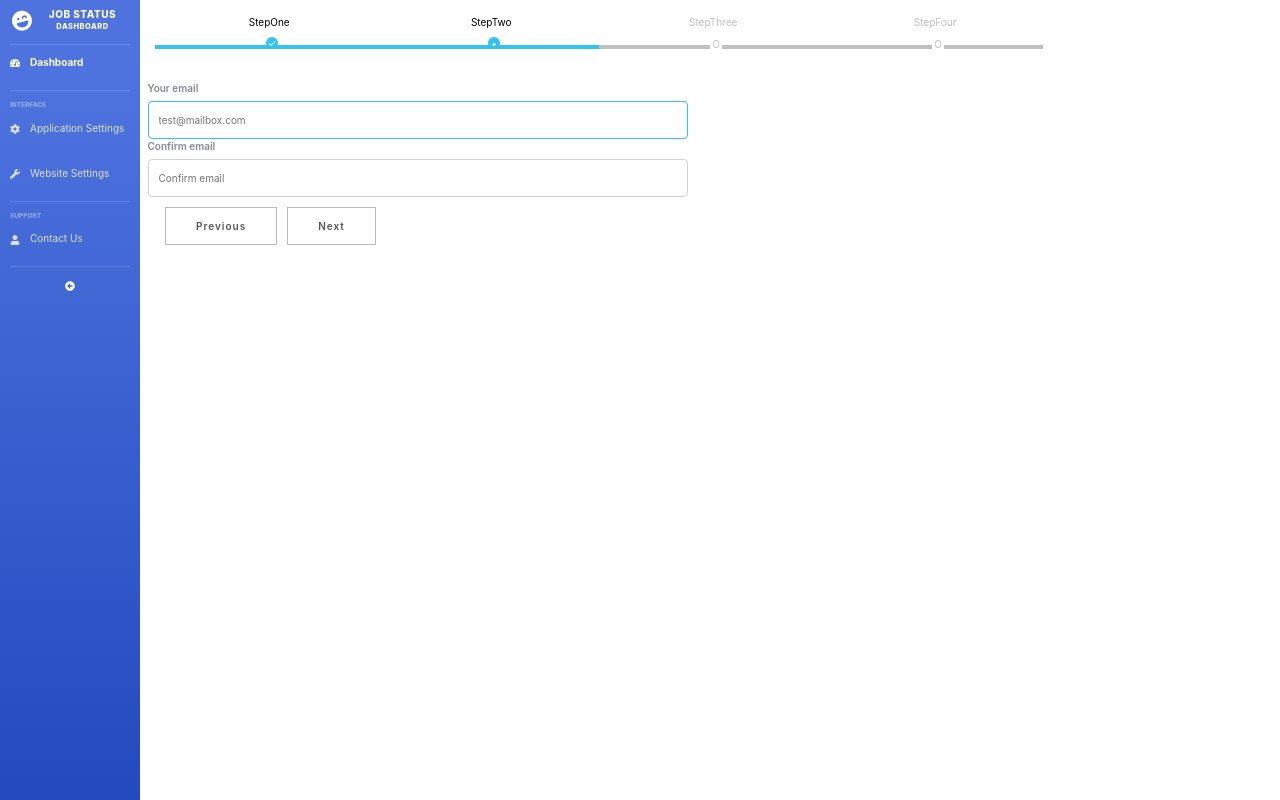
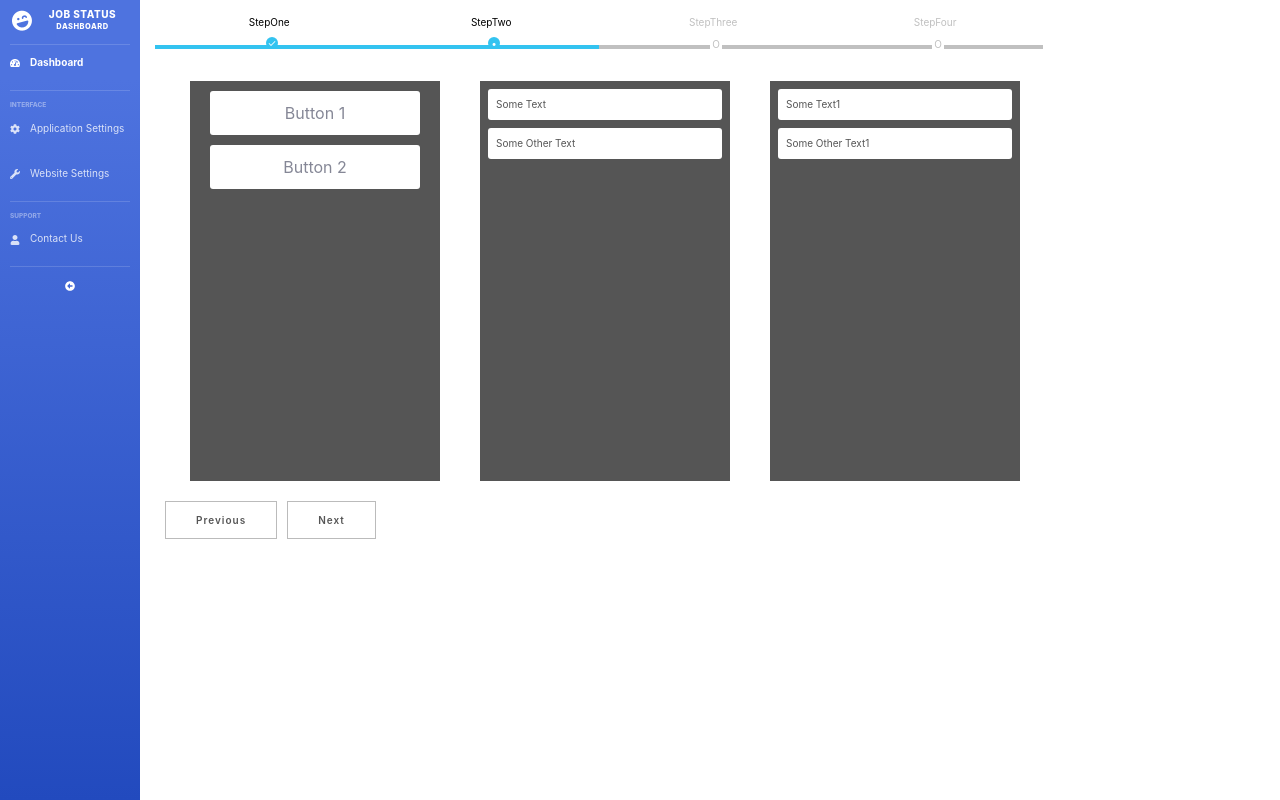
Before and after one commit to jojivarghes/jobs-board, a React (Create React App) app in the folder ui/: page /appsetts in a window 1280 px wide. Both pictures are taken after a click on the item "StepTwo". Built offline with nearby package versions, Linux system fonts and the light colour scheme; no server answers.

Commit message:
axios libray added and drag and drop

```diff
--- a/ui/package.json
+++ b/ui/package.json
@@ -4,6 +4,7 @@
   "private": true,
   "dependencies": {
     "@y0c/react-datepicker": "^0.3.4",
+    "axios": "^0.18.0",
     "bootstrap": "^4.3.1",
     "jquery": "^3.3.1",
     "mdbreact": "^4.11.0",
@@ -14,7 +15,8 @@
     "react-icons": "^3.4.0",
     "react-router-dom": "^4.3.1",
     "react-scripts": "2.1.5",
-    "recharts": "^1.5.0"
+    "recharts": "^1.5.0",
+    "styled-components": "^4.1.3"
   },
   "scripts": {
     "start": "react-scripts start",
--- a/ui/src/components/AppSettings/AppSettings.js
+++ b/ui/src/components/AppSettings/AppSettings.js
@@ -4,10 +4,63 @@ import { StepTwo } from './StepTwo';
 import { StepThree } from './StepThree';
 import { StepFour } from './StepFour';
 import Multistep from './MultiStep';
+import axios from 'axios';
 
-const appSettings = (props) => {
+class AppSettings extends React.Component {
+        state = {
+            userName: '',
+            password: '',
+            host: '',
+            port: '',
+            options: [],
+            selectedOption: '',
+            db: ''
+        };
+
+    componentDidMount(){
+        axios.get('http://www.mocky.io/v2/5c77df5830000053009d6551')
+        .then((response) => {
+          this.setState({options:response.data.sources});
+        })
+        .catch((error) => {
+          console.log(error);
+        })
+    }
+
+      handleUserNameChanged = (event) => {
+        this.setState({userName: event.target.value})
+      }
+
+      handleDbNameChanged = (event) => {
+        this.setState({dbName: event.target.value})
+      }
+
+      handlePasswordChanged = (event) => {
+        this.setState({password: event.target.value})
+      }
+
+      handleHostChanged = (event) => {
+        this.setState({host: event.target.value})
+      }
+
+      handlePortChanged = (event) => {
+        this.setState({port: event.target.value})
+      }
+
+      handleChange = (event) => {
+        this.setState({selectedOption: event.target.value});
+        console.log(this.state.selectedOption);
+      }
+
+      render(){
         const steps = [
-        {name: 'StepOne', component: <StepOne/>},
+            {name: 'StepOne', component: <StepOne myData={this.state}
+                                handleUserNameChanged={this.handleUserNameChanged}
+                                handleDbNameChanged={this.handleDbNameChanged}
+                                handlePasswordChanged = {this.handlePasswordChanged}
+                                handleHostChanged = {this.handleHostChanged}
+                                handlePortChanged = {this.handlePortChanged}
+                                handleChange = {this.handleChange}/>},
             {name: 'StepTwo', component: <StepTwo/>},
             {name: 'StepThree', component: <StepThree/>},
             {name: 'StepFour', component: <StepFour/>}
@@ -16,5 +69,6 @@ const appSettings = (props) => {
             <Multistep showNavigation={true} steps={steps}/>
         );
       }
+}
 
-export default appSettings;
+export default AppSettings;
--- /dev/null
+++ b/ui/src/components/AppSettings/DragNDrop.js
@@ -0,0 +1,82 @@
+import React from 'react';
+import styled from 'styled-components';
+import Draggable from './Draggable';
+import Droppable from './Droppable';
+
+const Wrapper = styled.div`
+    //width: 100%;
+    padding: 0px 0px 10px 15px;
+    display: flex;
+    justify-content: center;
+`;
+
+const Item = styled.div`
+    padding: 8px;
+    color: #555;
+    background-color: white;
+    border-radius: 3px;
+`;
+
+const Anchor = styled.a`
+    background-color: white;
+    color: #555;
+    padding: 10px 20px;
+    text-align: center;
+    display: block;
+    text-decoration: none;
+    font-size: 16px;
+    margin: 10px 20px;
+    border-radius: 3px;
+    cursor: pointer;
+`;
+
+const droppableStyle = {
+    backgroundColor: '#555',
+    width: '250px',
+    minHeight: '400px',
+    height: 'auto',
+    margin: '0px 20px'
+};
+
+const Table = styled.div`
+    background-color: '#555',
+    width: '250px',
+    min-height: '400px',
+    height: 'auto',
+    margin: '0px 20px'
+`;
+
+export default class DragNDrop extends React.Component{
+    constructor () {
+        super()
+        this.button1Handler = this.button1Handler.bind(this);
+        this.button2Handler = this.button2Handler.bind(this);
+    }
+
+    button1Handler (event) {
+        alert("button1");
+    }
+
+    button2Handler (event) {
+        alert("button2");
+    }
+
+    render(){
+        return (
+            <Wrapper>
+                <Table style={droppableStyle}>
+                <Anchor onClick={this.button1Handler}>Button 1</Anchor>
+                <Anchor onClick={this.button2Handler}>Button 2</Anchor>
+                </Table>
+                <Droppable id="dr1" style={droppableStyle}>
+                    <Draggable id="item1" style={{margin:'8px'}}><Item>Some Text</Item></Draggable>
+                    <Draggable id="item2" style={{margin:'8px'}}><Item>Some Other Text</Item></Draggable>
+                </Droppable>
+                <Droppable id="dr2" style={droppableStyle}>
+                    <Draggable id="item3" style={{margin:'8px'}}><Item>Some Text1</Item></Draggable>
+                    <Draggable id="item4" style={{margin:'8px'}}><Item>Some Other Text1</Item></Draggable>
+                </Droppable>
+            </Wrapper>
+        );
+    }
+}
--- /dev/null
+++ b/ui/src/components/AppSettings/Draggable.js
@@ -0,0 +1,23 @@
+import React from 'react';
+
+export default class Draggable extends React.Component{
+    drag = (e) => {
+        e.dataTransfer.setData('transfer', e.target.id);
+    }
+
+    noAllowDrop = (e) => {
+        e.stopPropagation();
+    }
+
+    render(){
+        return (
+            <div id={this.props.id}
+                draggable="true"
+                onDragStart={this.drag}
+                onDragOver={this.noAllowDrop}
+                style={this.props.style}>
+                {this.props.children}
+            </div>
+        );
+    }
+}
--- /dev/null
+++ b/ui/src/components/AppSettings/Droppable.js
@@ -0,0 +1,24 @@
+import React from 'react';
+
+export default class Droppable extends React.Component {
+    drop = (e) => {
+        e.preventDefault();
+        const data = e.dataTransfer.getData('transfer');
+        e.target.appendChild(document.getElementById(data));
+    }
+
+    allowDrop = (e) => {
+        e.preventDefault();
+    }
+
+    render() {
+        return (
+            <div id={this.props.id}
+                onDrop={this.drop}
+                onDragOver={this.allowDrop}
+                style={this.props.style}>
+                {this.props.children}
+            </div>
+        );
+    }
+}
--- a/ui/src/components/AppSettings/StepOne.js
+++ b/ui/src/components/AppSettings/StepOne.js
@@ -1,38 +1,27 @@
-import React from 'react'
+import React, {Component} from 'react';
+import axios from 'axios';
 
-export class StepOne extends React.Component {
-  constructor () {
-    super()
-    this.state = {
-      userName: '',
-      password: '',
-      host: '',
-      port: ''
-    }
-    this.handleUserNameChanged = this.handleUserNameChanged.bind(this);
-    this.handlePasswordChanged = this.handlePasswordChanged.bind(this);
-    this.handleHostChanged = this.handleHostChanged.bind(this);
-    this.handlePortChanged = this.handlePortChanged.bind(this);  }
-
-  handleUserNameChanged (event) {
-    this.setState({userName: event.target.value})
-  }
-
-  handlePasswordChanged (event) {
-    this.setState({password: event.target.value})
-  }
-
-  handleHostChanged (event) {
-    this.setState({host: event.target.value})
-  }
-
-  handlePortChanged (event) {
-    this.setState({port: event.target.value})
+export class StepOne extends Component {
+  constructor (props) {
+    super(props);
+    console.log(this.props.myData);
   }
 
   render () {
+    const sourceOptions = this.props.myData.options.map((option) => <option key={option.port}>{option.name}</option>)
     return (
       <div className='center'>
+        <div className='row' style={{margin: '10px 0 0 0'}}>
+          <div className="six columns">
+            <label for="source">Select Source</label>
+            <select className="u-full-width" id="source" value={this.props.myData.selectedOption} onChange={this.props.handleChange}>
+              <option></option>
+              {sourceOptions}
+            </select>
+          </div>
+        </div>
+        {this.props.myData.selectedOption ?
+        <section>
         <div className='row' style={{margin: '10px 0 0 0'}}>
           <div className='six columns'>
             <label>User Name</label>
@@ -40,8 +29,8 @@ export class StepOne extends React.Component {
               className='u-full-width'
               placeholder='User Name'
               type='text'
-              onChange={this.handleUserNameChanged}
-              value={this.state.userName}
+              onChange={this.props.handleUserNameChanged}
+              value={this.props.myData.userName}
               autoFocus
             />
           </div>
@@ -53,8 +42,21 @@ export class StepOne extends React.Component {
               className='u-full-width required'
               placeholder='Password'
               type='password'
-              onChange={this.handlePasswordChanged}
-              value={this.state.password}
+              onChange={this.props.handlePasswordChanged}
+              value={this.props.myData.password}
+            />
+          </div>
+        </div>
+        <div className='row' style={{margin: '10px 0 0 0'}}>
+          <div className='six columns'>
+            <label>DB Name</label>
+            <input
+              className='u-full-width'
+              placeholder='DB Name'
+              type='text'
+              onChange={this.props.handleDbNameChanged}
+              value={this.props.myData.dbName}
+              autoFocus
             />
           </div>
         </div>
@@ -65,8 +67,8 @@ export class StepOne extends React.Component {
               className='u-full-width'
               placeholder='Host'
               type='text'
-              onChange={this.handleHostChanged}
-              value={this.state.host}
+              onChange={this.props.handleHostChanged}
+              value={this.props.myData.host}
             />
           </div>
         </div>
@@ -77,12 +79,13 @@ export class StepOne extends React.Component {
               className='u-full-width'
               placeholder='Port'
               type='text'
-              onChange={this.handlePortChanged}
-              value={this.state.port}
+              onChange={this.props.handlePortChanged}
+              value={this.props.myData.port}
             />
           </div>
         </div>
         <button type="button" style={{float: 'left'}}>Submit</button>
+        </section> : null}
       </div>
     )
   }
--- a/ui/src/components/AppSettings/StepTwo.js
+++ b/ui/src/components/AppSettings/StepTwo.js
@@ -1,52 +1,19 @@
-import React from 'react'
+import React from 'react';
+import DragNDrop from './DragNDrop';
 
 export class StepTwo extends React.Component {
   constructor () {
     super()
     this.state = {
-      email: '',
-      emailConfirm: ''
+
     }
-    this.handleEmailChanged = this.handleEmailChanged.bind(this);
-    this.handleEmailConfirmChanged = this.handleEmailConfirmChanged.bind(this);
-  }
-
-  handleEmailChanged (event) {
-    this.setState({email: event.target.value})
-  }
-
-  handleEmailConfirmChanged (event) {
-    this.setState({emailConfirm: event.target.value})
   }
 
   render () {
     return (
-      <div>
-        <div className='row'>
-          <div className='six columns'>
-            <label>Your email</label>
-            <input
-              className='u-full-width required'
-              placeholder='test@mailbox.com'
-              type='email'
-              onChange={this.handleEmailChanged}
-              value={this.state.email}
-              autoFocus
-            />
-          </div>
-        </div>
-        <div className='row'>
-          <div className='six columns'>
-            <label>Confirm email</label>
-            <input
-              className='u-full-width'
-              placeholder='Confirm email'
-              type='email'
-              onChange={this.handleEmailConfirmChanged}
-              value={this.state.emailConfirm}
-            />
-          </div>
-        </div>
+      <div id="wrapper">
+        <div></div>
+        <DragNDrop />
       </div>
     )
   }
```
Also changed, not shown: 1 other file (tests, documents, lock files or other folders). Lines whose indentation alone changed are shown as unchanged.
